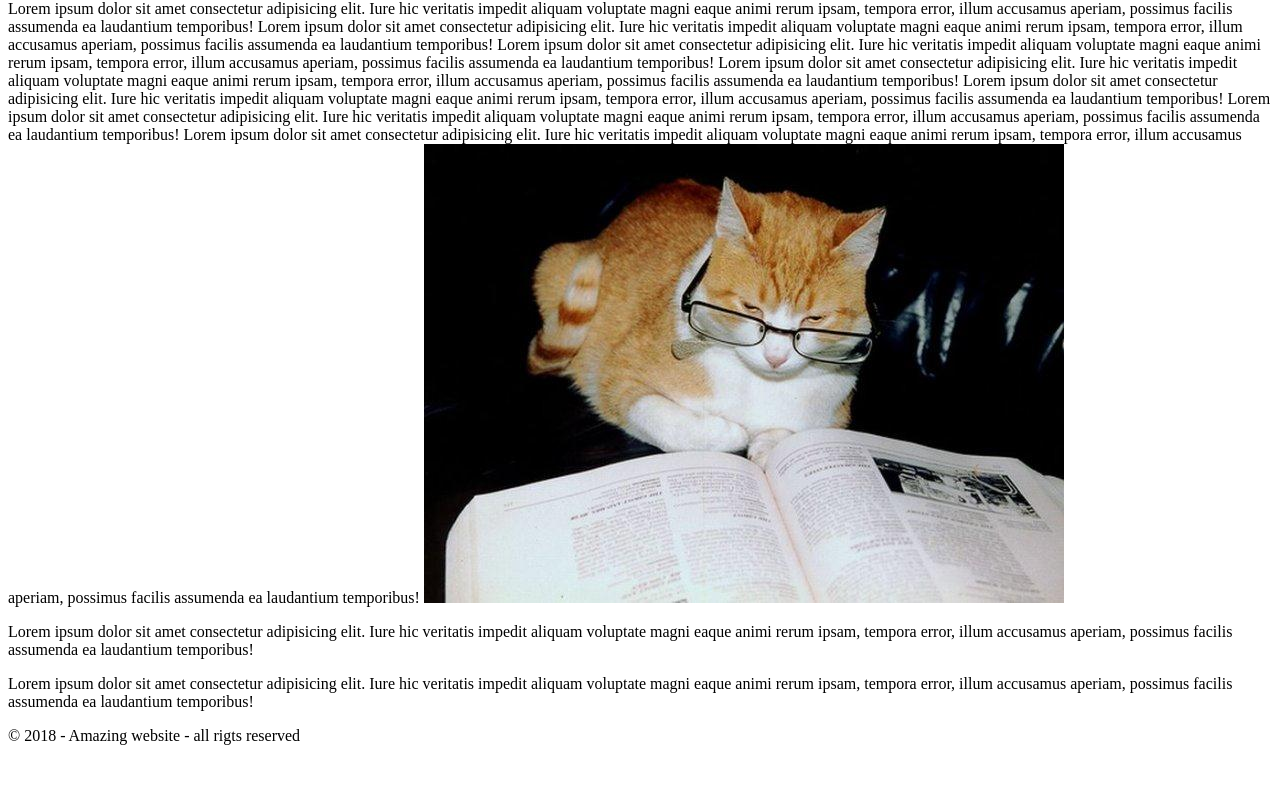
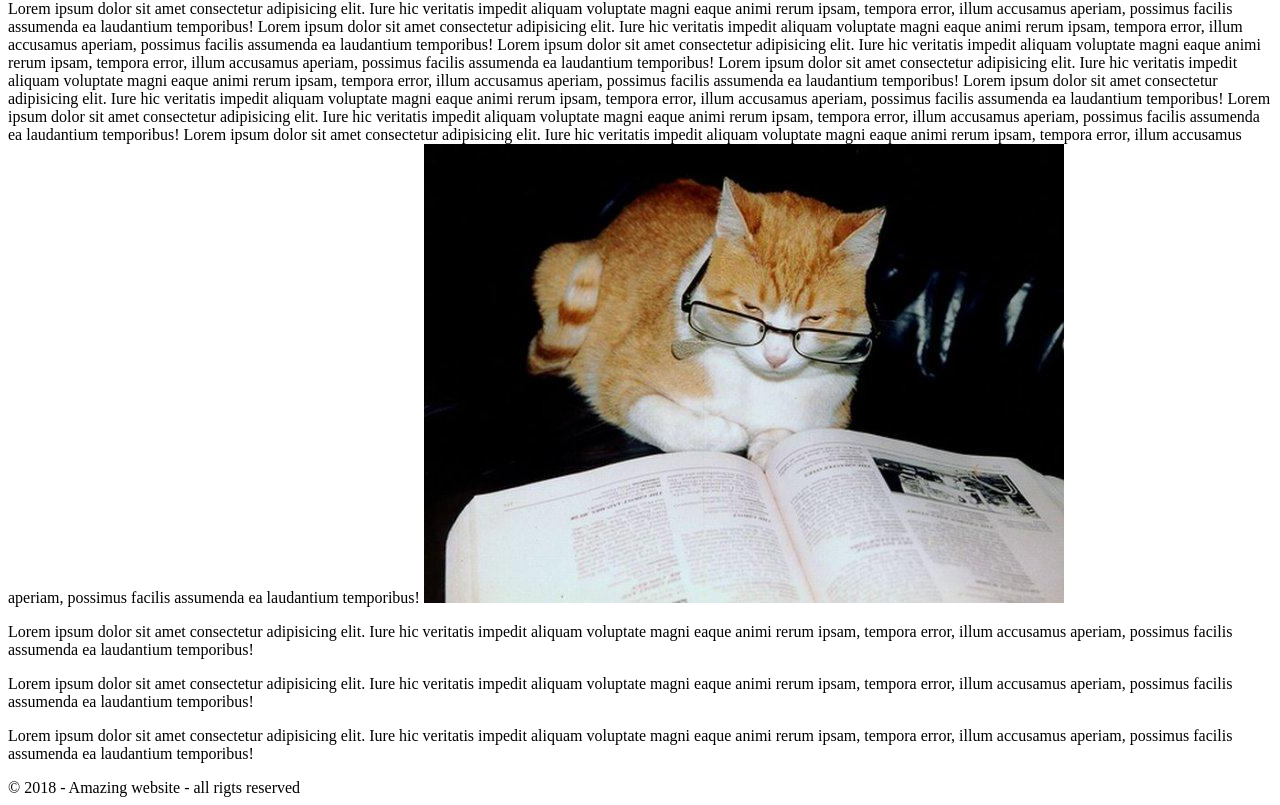
Before and after one commit to janismozgis-rcs/css_tutorial, a plain HTML site: page index.html in a window 1280 px wide. Shown: the part 502-1307 px from the top of the page. Before the commit the page ends 1255 px from the top, so only its background shows below. Drawn offline with Linux system fonts and the light colour scheme.

Commit message:
second commit

```diff
--- a/index.html
+++ b/index.html
@@ -53,6 +53,7 @@
                     </p>
                     <p>Lorem ipsum dolor sit amet consectetur adipisicing elit. Iure hic veritatis impedit aliquam voluptate magni eaque animi rerum ipsam, tempora error, illum accusamus aperiam, possimus facilis assumenda ea laudantium temporibus!</p>
                     <p>Lorem ipsum dolor sit amet consectetur adipisicing elit. Iure hic veritatis impedit aliquam voluptate magni eaque animi rerum ipsam, tempora error, illum accusamus aperiam, possimus facilis assumenda ea laudantium temporibus!</p>
+                    <p>Lorem ipsum dolor sit amet consectetur adipisicing elit. Iure hic veritatis impedit aliquam voluptate magni eaque animi rerum ipsam, tempora error, illum accusamus aperiam, possimus facilis assumenda ea laudantium temporibus!</p>
                 </div>
            </div>
            <div class="footer">
```
